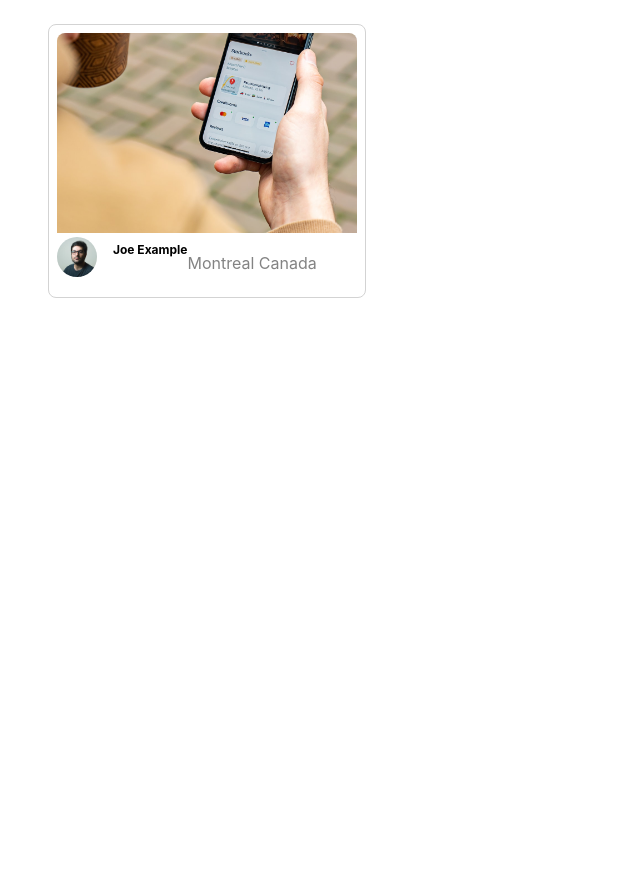
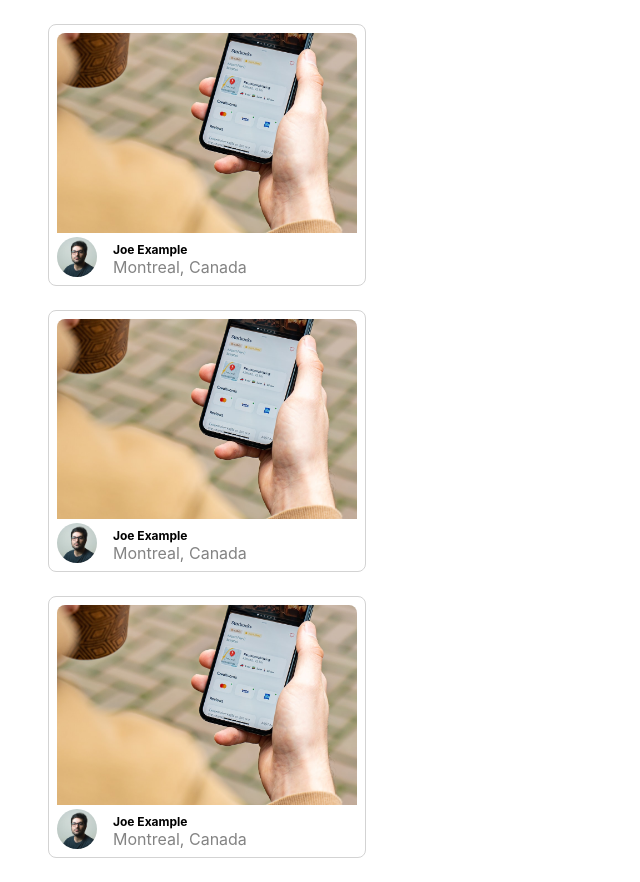
Before and after one commit to asperatusx/photolabs, a React (Create React App) app in the folder frontend/: page / in a window 1280 px wide. Shown: the whole page, without its empty margins (0-640 px from the left). Before the commit the page ends 800 px from the top, so only its background shows below. Built offline with nearby package versions, Linux system fonts and the light colour scheme; the HTML template or start-up script is replaced by a standard one.

Commit message:
display three photolistitem in an array

```diff
--- a/frontend/src/App.jsx
+++ b/frontend/src/App.jsx
@@ -15,11 +15,17 @@ const sampleDataForPhotoListItem = {
   profile: `${process.env.PUBLIC_URL}/profile-1.jpg`,
 };
 
+
 // Note: Rendering a single component to build components in isolation
 const App = () => {
+  const photos = [];
+  for (let i = 0; i < 3; i++) {
+    photos.push(<PhotoListItem photoData={sampleDataForPhotoListItem}/>)
+  }
+
   return (
     <div className="App">
-      <PhotoListItem photoData={sampleDataForPhotoListItem}/>
+      {photos}
     </div>
   );
 };
--- a/frontend/src/components/PhotoListItem.jsx
+++ b/frontend/src/components/PhotoListItem.jsx
@@ -11,8 +11,10 @@ const PhotoListItem = (props) => {
       <img className="photo-list__image" src={imageSource} alt="picture of phone in hand" />
       <div className="photo-list__user-details">
         <img className="photo-list__user-profile" src={profile} alt="joe profile picture" />
-        <p className="photo-list__user-info">{username}</p>
-        <p className="photo-list__user-location">{location.city} {location.country}</p>
+        <div className="photo-list__user-container">
+          <p className="photo-list__user-info">{username}</p>
+          <p className="photo-list__user-location">{location.city}, {location.country}</p>
+        </div>
       </div>
     </div>
   )
--- a/frontend/src/styles/PhotoListItem.scss
+++ b/frontend/src/styles/PhotoListItem.scss
@@ -36,13 +36,19 @@
   display: flex;
 }
 
-.photo-list__user-info {
+.photo-list__user-container {
   margin-top: 5px;
-  font-weight: 700;
-  font-size: 12px;
   margin-left: 8px;
 }
 
+.photo-list__user-info {
+  margin: 0;
+  font-weight: 700;
+  font-size: 12px;
+
+}
+
 .photo-list__user-location {
+  margin: 0;
   color: #838383;
 }
```
